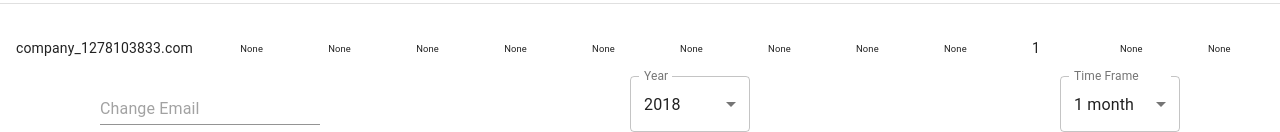
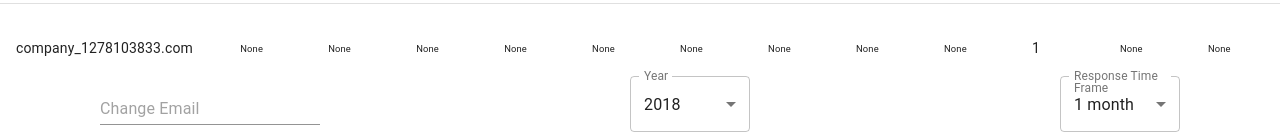
Before and after one commit to kfang1220/workpatterns-takehome, a React (Create React App) app: page / in a window 1280 px wide. Shown: the part 742-874 px from the top of the page. Built offline with nearby package versions, Linux system fonts and the light colour scheme.

Commit message:
clarification on time frame

```diff
--- a/src/components/Home.jsx
+++ b/src/components/Home.jsx
@@ -155,7 +155,7 @@ export const Home = () => {
                     title={"Year"}
                 />
                 <DropdownSelect
-                    title={"Time Frame"}
+                    title={"Response Time Frame"}
                     labelId={"time-frame-selector"}
                     id={"time-frame-selector"}
                     value={minuteRange}
```
